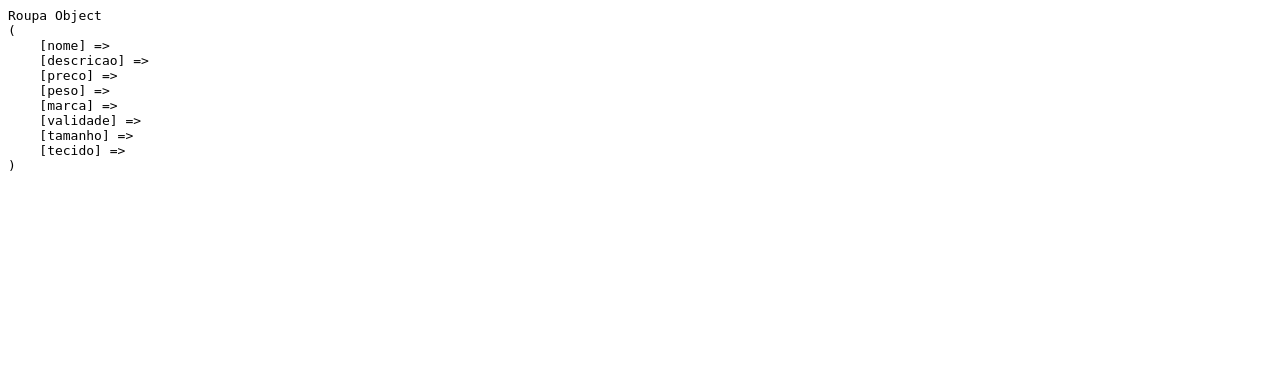
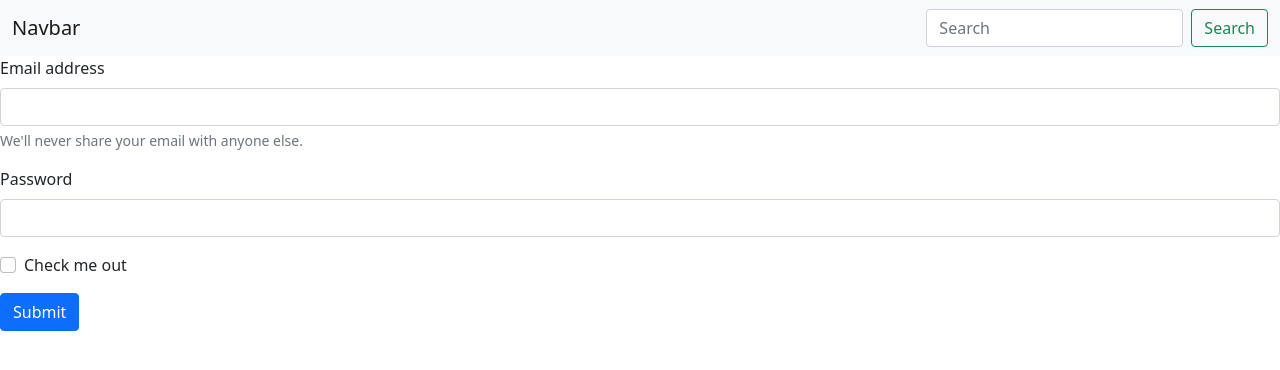
Before and after one commit to developerspro/petshop, a PHP site: page / in a window 1280 px wide. Shown: the top 370 px of the page. Run offline with PHP 8.4, Linux system fonts and the light colour scheme.

Commit message:
criacao da classe layout

```diff
--- /dev/null
+++ b/Layout.php
@@ -0,0 +1,15 @@
+<?php
+class Layout
+{
+   public function menu($menu){
+    include $menu.".php";
+   }
+
+   public function conteudo($conteudo){
+    include $conteudo.".php";
+   }
+
+   public function rodape(){
+    include "rodape.php";
+   }
+}
--- /dev/null
+++ b/conteudo.php
@@ -0,0 +1,2 @@
+
+<h1>Conteudo</h1>
--- /dev/null
+++ b/formulario.php
@@ -0,0 +1,16 @@
+<form>
+  <div class="mb-3">
+    <label for="exampleInputEmail1" class="form-label">Email address</label>
+    <input type="email" class="form-control" id="exampleInputEmail1" aria-describedby="emailHelp">
+    <div id="emailHelp" class="form-text">We'll never share your email with anyone else.</div>
+  </div>
+  <div class="mb-3">
+    <label for="exampleInputPassword1" class="form-label">Password</label>
+    <input type="password" class="form-control" id="exampleInputPassword1">
+  </div>
+  <div class="mb-3 form-check">
+    <input type="checkbox" class="form-check-input" id="exampleCheck1">
+    <label class="form-check-label" for="exampleCheck1">Check me out</label>
+  </div>
+  <button type="submit" class="btn btn-primary">Submit</button>
+</form>
--- a/index.php
+++ b/index.php
@@ -1,7 +1,6 @@
 <?php
-include "classes/Roupa.php";
-
-$roupa = new Roupa();
-
-echo "<pre>";
-print_r($roupa);
+include "Layout.php";
+$layout = new Layout();
+$layout->menu("menu_principal");
+$layout->conteudo("formulario");
+$layout->rodape();
--- /dev/null
+++ b/menu_principal.php
@@ -0,0 +1,20 @@
+<!DOCTYPE html>
+<html lang="en">
+<head>
+    <meta charset="UTF-8">
+    <meta http-equiv="X-UA-Compatible" content="IE=edge">
+    <meta name="viewport" content="width=device-width, initial-scale=1.0">
+    <link href="https://cdn.jsdelivr.net/npm/bootstrap@5.1.1/dist/css/bootstrap.min.css" rel="stylesheet" integrity="sha384-F3w7mX95PdgyTmZZMECAngseQB83DfGTowi0iMjiWaeVhAn4FJkqJByhZMI3AhiU" crossorigin="anonymous">
+    <script src="https://cdn.jsdelivr.net/npm/bootstrap@5.1.1/dist/js/bootstrap.bundle.min.js" integrity="sha384-/bQdsTh/da6pkI1MST/rWKFNjaCP5gBSY4sEBT38Q/9RBh9AH40zEOg7Hlq2THRZ" crossorigin="anonymous"></script>
+    <title>Document</title>
+</head>
+<body>
+<nav class="navbar navbar-light bg-light">
+  <div class="container-fluid">
+    <a class="navbar-brand">Navbar</a>
+    <form class="d-flex">
+      <input class="form-control me-2" type="search" placeholder="Search" aria-label="Search">
+      <button class="btn btn-outline-success" type="submit">Search</button>
+    </form>
+  </div>
+</nav>
--- /dev/null
+++ b/rodape.php
@@ -0,0 +1,2 @@
+</body>
+</html>
```
Also changed, not shown: menu.php (added, +35 -0 lines).
